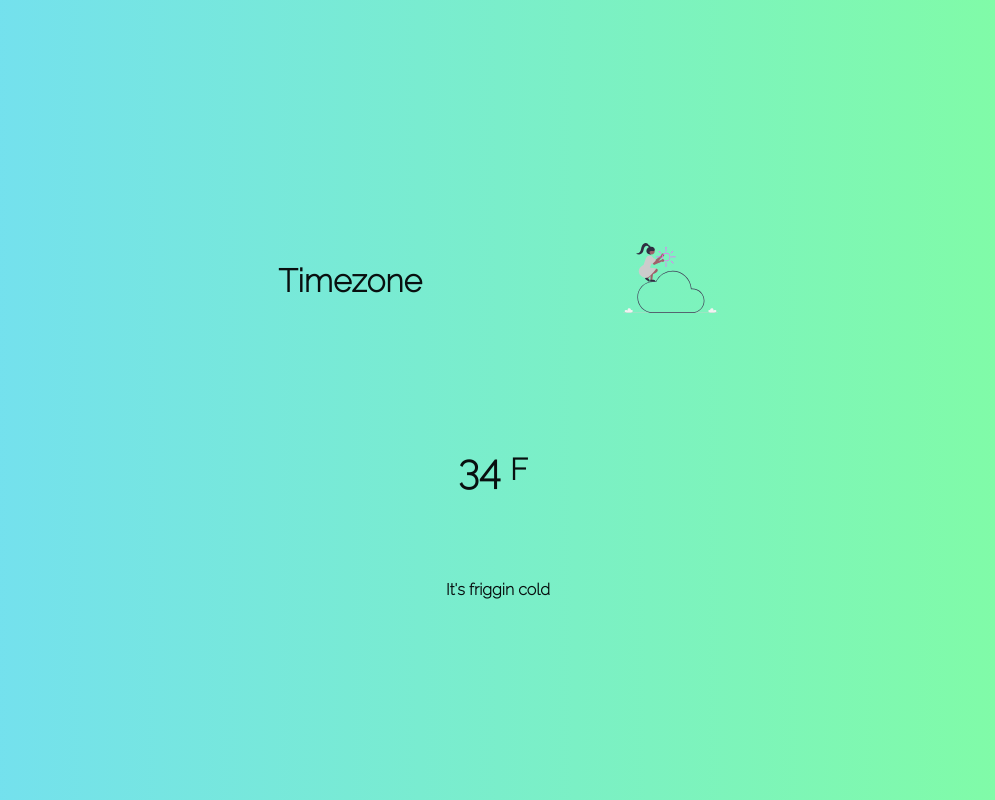
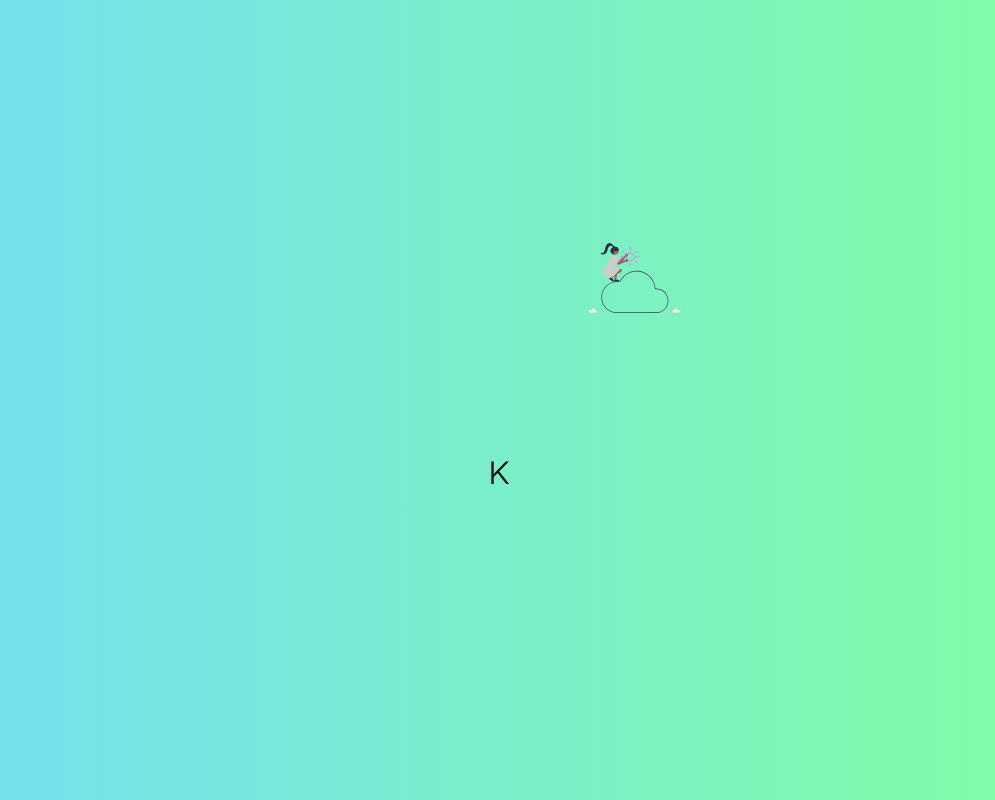
Before and after one commit to masiedu4/WeatherApp, a plain HTML site: page index.html in a window 1280 px wide. Shown: the whole page, without its empty margins (142-1137 px from the left). Drawn offline with Linux system fonts and the light colour scheme.

Commit message:
all weather files

```diff
--- a/index.html
+++ b/index.html
@@ -11,17 +11,17 @@
 
 <body>
     <div class="location">
-        <h1 class="location-timezone">Timezone</h1>
+        <h1 class="location-timezone"></h1>
         <p class="image">
             <img src="weather.svg" alt="">
         </p>
     </div>
     <div class="temperature">
         <div class="degree-section">
-            <h2 class="temperature-degree">34</h2>
-            <span>F</span>
+            <h2 class="temperature-degree"></h2>
+            <span>K</span>
         </div>
-        <div class="temperature-description">It's friggin cold</div>
+        <div class="temperature-description"></div>
     </div>
     <script src="app.js"></script>
 </body>
```
